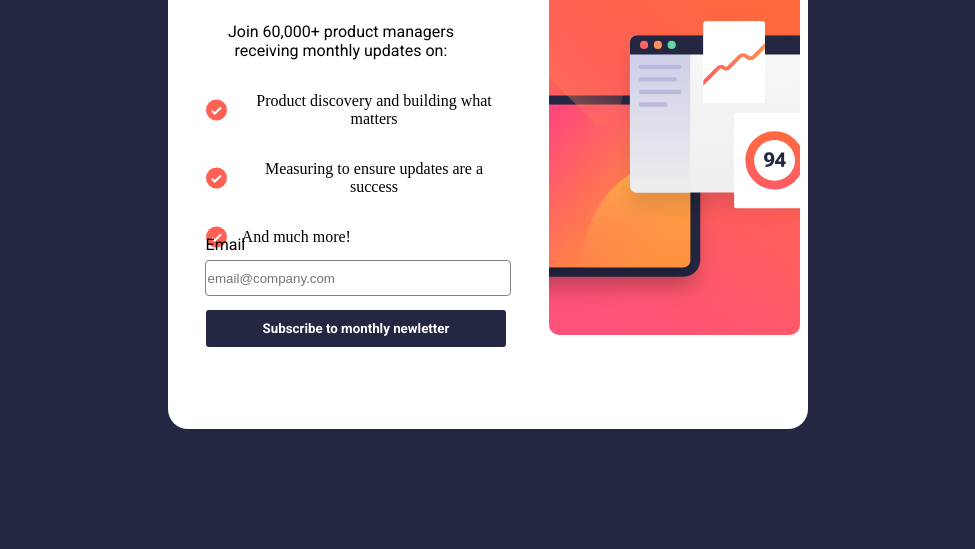
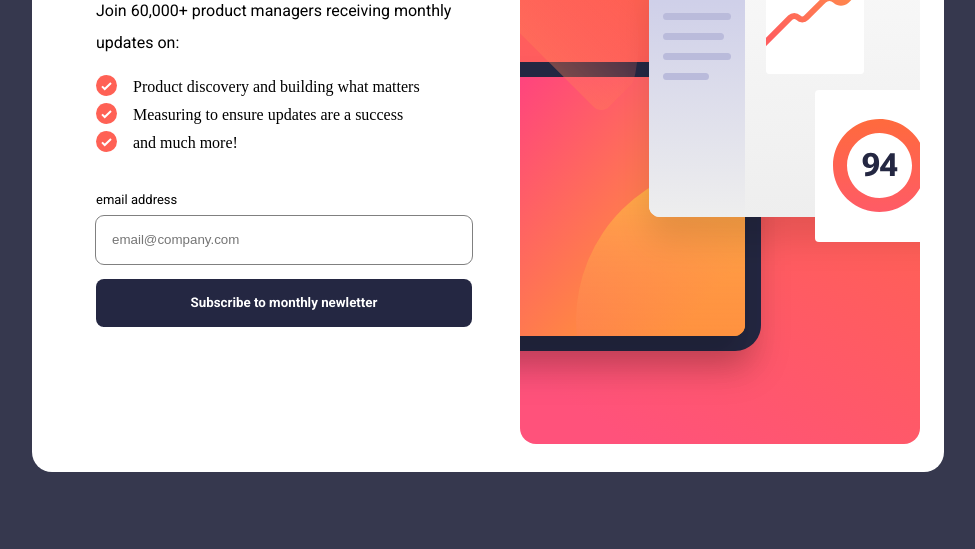
Before and after one commit to Mehul-lunia/fm_newsletter_challenge, a plain HTML site: page index.html in a window 1280 px wide. Shown: the part 251-800 px from the top of the page, without its empty margins (152-1127 px from the left). Drawn offline with nearby package versions, Linux system fonts and the light colour scheme.

Commit message:
Made big design changes, layout,responsiveness

```diff
--- a/index.html
+++ b/index.html
@@ -35,37 +35,26 @@
 <body>
 
   <div class="body-box">
+    <div class="box-svg">
+      <img src="./assets/images/illustration-sign-up-desktop.svg" alt="Illustration">
+    </div>
     <div class="box-text">
-      <div class="box-text-innerbox">
         <p class="heading roboto">Stay updated!</p>
-        <div class="text-container">
           <p class="text roboto"> Join 60,000+ product managers receiving monthly updates on:
           </p>
-        </div>
         <div class="list-container-parent">
-          <div class="list-container">
-            <img src="./assets/images/icon-list.svg" alt="." class="list-img">
-            <p class="list-text">Product discovery and building what matters</p>
-          </div>
-          <div class="list-container">
-            <img src="./assets/images/icon-list.svg" alt="." class="list-img">
-            <p class="list-text">Measuring to ensure updates are a success</p>
-          </div>
-          <div class="list-container">
-            <img src="./assets/images/icon-list.svg" alt="." class="list-img">
-            <p class="list-text">And much more!</p>
-          </div>
+          <ul class="list-items">
+            <li>Product discovery and building what matters</li>
+            <li>Measuring to ensure updates are a success</li>
+            <li>and much more!</li>
+          </ul>
         </div>
         <!-- <form> -->
-          <label for="inp1">Email</label>
+          <label for="inp1">email address</label>
           <input type="text roboto" id="inp1" placeholder="email@company.com">
           <button  id="submit-btn" role="button">Subscribe to monthly newletter</button>
         <!-- </form> -->
       </div>
-    </div>
-    <div class="box-svg">
-      <img src="./assets/images/illustration-sign-up-desktop.svg" alt="Illustration">
-    </div>
   </div>
 
 
--- a/style.css
+++ b/style.css
@@ -19,7 +19,7 @@ html,body{
     width: 100%;
     margin: 0;
     padding: 0;
-    background-color: var(--clr-neutral-dark);
+    background-color: var(--clr-neutral-medium);
 }
 
 body{
@@ -28,140 +28,129 @@ body{
     align-items: center;
 }
 
+*{
+    box-sizing: border-box;
+}
+
 .body-box{
-    height: 70vh;
-    width: 50vw;
     border-radius: 20px;
     background-color: var(--clr-neutral-white);
-
     display: flex;
-    justify-content: space-between;
-    /* align-items: center; */
-
-
+    flex-direction: row-reverse;
+    max-width: 58rem;
+    gap: 0.5em;
+    padding: 1.5em;
 }
 
 .box-svg{
-    max-height: 100%;
-    max-width: 40%;
-    display: flex;
-    justify-content: flex-end;
-    margin-right: 0.5em;
-    align-items: center;
+   display: block;
+   width: auto;
 }
 .box-svg img{
-    height: 100%;
-    width: 98%;
+    max-width: 100%;
 }
 
 .box-text
 {
-    flex:1;
-    text-align: center;
-    display: flex;
-    justify-content: center;
-
-}
-.box-text-innerbox{
-    max-width: 80%;
-    height: 80%;
+    max-width: 23.5rem;
+    margin: 1em 2.5em ;
+    line-height: 2rem;
 
 }
 
 .box-text  .heading
 {
-    text-align: center;
-    font-size: var(--fs-heading);
-    font-weight: 700;
-    font-weight: bolder;
+
+    font-size: 3.5rem;
+    font-weight: 800;
+    color: var(--clr-neutral-dark);
+    margin-bottom: 1rem;
+    line-height: 1;
 
 }
-.text-container
-{
-    max-width: 90%;
-    text-align: center;
 
-}
-.box-text .text
+.text
 {
     font-size:var(--fs-body);
     font-weight: 400;
 }
 
 
+.list-items{
+    padding: 0;
+}
+.list-items > li{
+    list-style-type: disc;
+    display: flex;
+    gap: 1rem;
+    line-height: 1.5em;
 
-.list-container-parent{
-    height: 30%;
+}
+.list-items > li::before
+{
+    content: url("./assets/images/icon-list.svg");
+
 }
 
-.list-container
-{
-    width: 100%;
-    display: flex;
-}
-
-.list-img{
-    margin-right: 15px;
+#inp1,#submit-btn{
+padding: 1rem;
 }
 
 #inp1{
     width:100%;
-    height: 32px;
-    border-radius: 3px;
+    height: 3rem;
+    border-radius: 0.5rem;
     border: none;
     outline: 1px solid grey;
     margin-bottom: 15px;
-    transition: 0.5s color;
+    transition: 0.5s background-color,0.5s outline;
 }
-
-
 #submit-btn{
     width: 100%;
-    height: 37px;
+    height: 3rem;
     background-color: var(--clr-neutral-dark);
-    border-radius: 3px;
+    border-radius: 0.5rem;
     color: white;
     border: none;
     font-weight: 400;
     font-family: 'Roboto',monospace;
     font-weight: bold;
-    transition: 0.8s background-color;
+    transition: 0.8s background, 0.8s box-shadow;
 }
 #submit-btn:hover{
-    background-color : var(--clr-primary)
+    background: linear-gradient(90deg,var(--clr-primary),hsl(4, 100%, 67%));
+    box-shadow: 0px 1rem 2.5rem -0.5rem hsl(4, 100%, 67%);
+
 }
 label {
     display: block;
     margin-top:25px;
-    margin-bottom: 7px;
     text-align: left;
     font-family: 'Roboto',monospace;
+    font-size: small;
 }
 
 
-@media(max-width:900px){
+
+
+@media(max-width:550px){
+
+    html,body{
+        background-color: var(--clr-neutral-white);
+    }
     .body-box{
         height: 100vh;
         width: 100vw;
         border-radius: 0px;
         background-color: var(--clr-neutral-white);
-
         display:flex;
-        flex-direction: column-reverse;
+        flex-direction: column;
     }
     .box-svg{
-        /* max-height: 98%; */
-        max-width: 100%;
-        display: flex;
-        justify-content: flex-end;
-        margin-right: 0.5em;
-        align-items: center;
-        position: relative;
+        height: auto;
     }
     .box-svg img{
         height: 100%;
-        width: 100%;
-        object-fit: cover;
-        object-position: center;
+        max-width: 100%;
     }
 }
--- a/success.css
+++ b/success.css
@@ -17,7 +17,7 @@ html,body{
     padding: 0;
 }
 body{
-    background-color: var(--clr-neutral-dark);
+    background-color: var(--clr-neutral-medium);
     display: flex;
     justify-content: center;
     align-items: center;
@@ -25,26 +25,21 @@ body{
 
 .outer-box
 {
-    width: 26%;
-    height: 55%;
+    width: 24rem;
+    padding: 3.5rem;
     background-color: var(--clr-neutral-white);
     border-radius: 2rem;
-    display: flex;
-    align-items: center;
+    line-height: 8;
 }
-.inner-box{
-    width: 75%;
-    height: 85%;
-    margin-left: auto;
-    margin-right: auto;
 
-}
 
 .box-heading
 {
     font-family: 'Roboto',serif;
+    color: var(--clr-neutral-dark);
     font-weight: 700;
-    font-size: 2.1rem;
+    font-size: 4rem;
+    margin: 0;
     line-height: normal;
 }
 
@@ -53,8 +48,6 @@ body{
     font-weight: 400;
     font-size: 0.95em;
     line-height: normal;
-    margin-bottom: 25px;
-
 }
 
 
@@ -64,36 +57,34 @@ body{
     font-weight: bold;
     color: white;
     width: 100%;
-    height: 12%;
+    height: 3rem;
+    padding: 1rem;
     border: none;
     border-radius: 5px;
-    transition: 0.2s box-shadow, 0.2s transform;
+    transition: 0.8s background, 0.8s box-shadow;
 }
 .dismiss-btn:hover
 {
-    box-shadow: 0 2px 2px 2px var(--clr-neutral-grey);
-    transform: translateY(-2px);
+    background: linear-gradient(90deg,var(--clr-primary),hsl(4, 100%, 67%));
+    box-shadow: 0px 1rem 2.5rem -0.5rem hsl(4, 100%, 67%);
 }
 
-@media (max-width:900px){
+@media (max-width:500px){
+
+    html,body{
+        background-color: white;
+    }
     .outer-box
 {
     width: 100%;
     height: 100%;
     background-color: var(--clr-neutral-white);
     border-radius: 0rem;
-    display: flex;
-    align-items: center;
+    display: grid;
+    grid-template-columns: 1fr;
+    row-gap: 2em;
 }
 
-.inner-box{
-    width: 80%;
-    height: 100%;
-    display: flex;
-    flex-direction: column;
-    justify-content: space-evenly;
-    align-items: center;
+
 
 }
-
-}
```
Also changed, not shown: success.html (+0 -2 lines), 1 other file.
